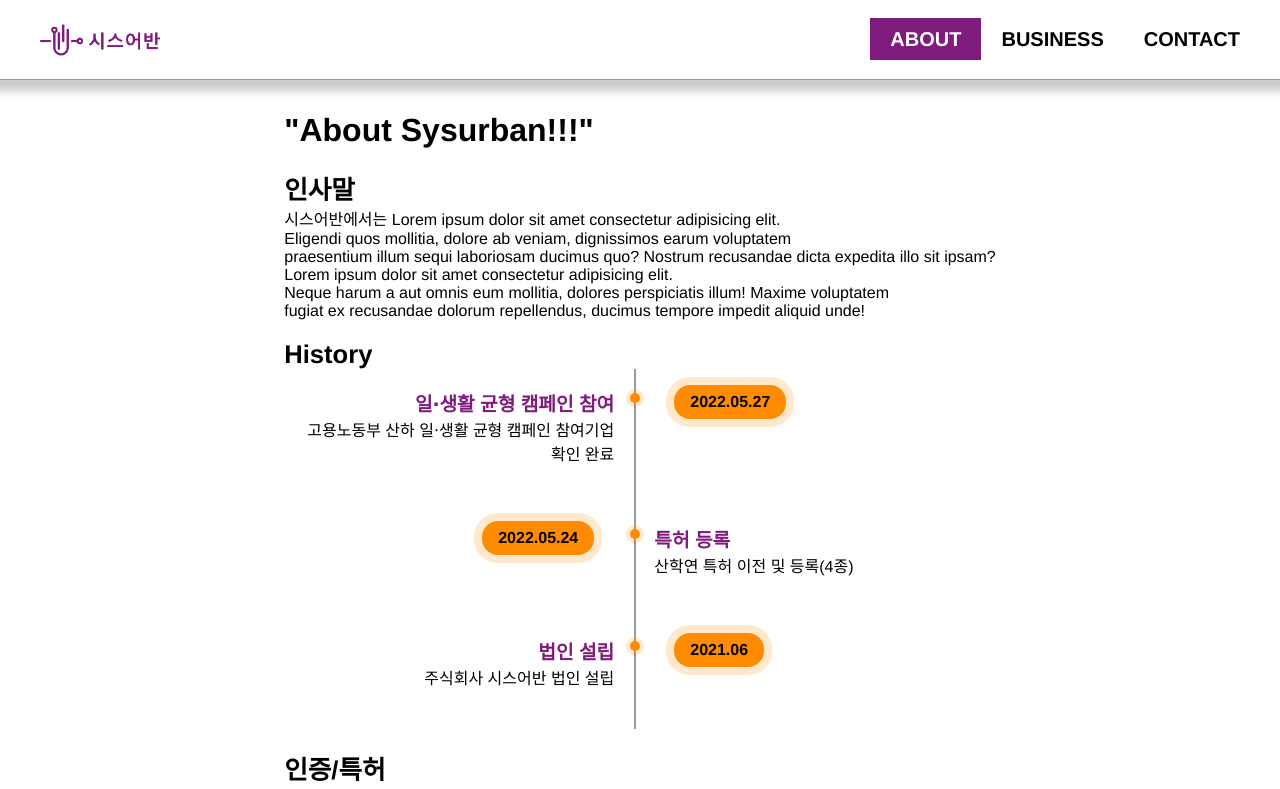
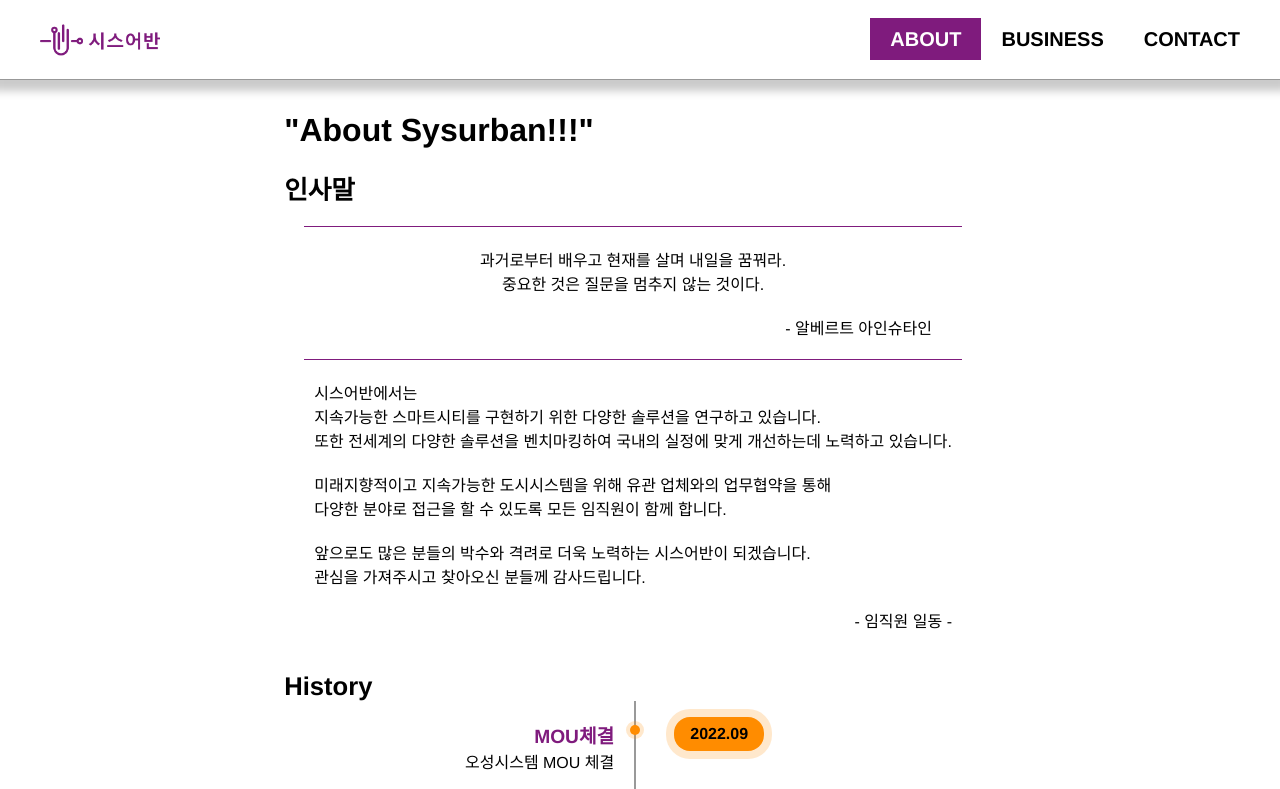
Before and after one commit to k-jin-yoon/sysurban.com, a Next.js app: page /about in a window 1280 px wide. Shown: the top 789 px of the page. Built offline with nearby package versions, Linux system fonts and the light colour scheme.

Commit message:
timeline 수정

```diff
--- a/components/Timeline.js
+++ b/components/Timeline.js
@@ -4,11 +4,20 @@ export default function Timeline(){
             <ul>
                 <li>
                     <div className="content">
+                        <h4>MOU체결</h4>
+                        <p>오성시스템 MOU 체결</p>
+                    </div>
+                    <div className="time">
+                        <h5>2022.09</h5>
+                    </div>
+                </li>
+                <li>
+                    <div className="content">
                         <h4>일‧생활 균형 캠페인 참여</h4>
                         <p>고용노동부 산하 일‧생활 균형 캠페인 참여기업 확인 완료</p>
                     </div>
                     <div className="time">
-                        <h5>2022.05.27</h5>
+                        <h5>2022.05</h5>
                     </div>
                 </li>
                 <li>
@@ -17,7 +26,7 @@ export default function Timeline(){
                         <p>산학연 특허 이전 및 등록(4종)</p>
                     </div>
                     <div className="time">
-                        <h5>2022.05.24</h5>
+                        <h5>2022.05</h5>
                     </div>
                 </li>
                 <li>
--- a/pages/about.js
+++ b/pages/about.js
@@ -9,14 +9,30 @@ export default function About(){
             {/* 간단한 인사말 쓰기 */}
             <div className="greeting">
                 <h2>인사말</h2>
+                <div className="maxim">
+                    <p className="text-center">
+                        과거로부터 배우고 현재를 살며 내일을 꿈꿔라.<br/>
+                        중요한 것은 질문을 멈추지 않는 것이다.
+                    </p>
+                    <p className="text-end">
+                        - 알베르트 아인슈타인
+                    </p>
+                </div>
                 <div>
-                    시스어반에서는
-                    Lorem ipsum dolor sit amet consectetur adipisicing elit.<br/>
-                    Eligendi quos mollitia, dolore ab veniam, dignissimos earum voluptatem<br/>
-                    praesentium illum sequi laboriosam ducimus quo? Nostrum recusandae dicta expedita illo sit ipsam?<br/>
-                    Lorem ipsum dolor sit amet consectetur adipisicing elit.<br/>
-                    Neque harum a aut omnis eum mollitia, dolores perspiciatis illum! Maxime voluptatem<br/>
-                    fugiat ex recusandae dolorum repellendus, ducimus tempore impedit aliquid unde!<br/>
+                    <p>
+                        시스어반에서는 <br/>
+                        지속가능한 스마트시티를 구현하기 위한 다양한 솔루션을 연구하고 있습니다.<br/>
+                        또한 전세계의 다양한 솔루션을 벤치마킹하여 국내의 실정에 맞게 개선하는데 노력하고 있습니다.<br/>
+                    </p>
+                    <p>
+                        미래지향적이고 지속가능한 도시시스템을 위해 유관 업체와의 업무협약을 통해<br/>
+                        다양한 분야로 접근을 할 수 있도록 모든 임직원이 함께 합니다.<br/>
+                    </p>
+                    <p>
+                        앞으로도 많은 분들의 박수와 격려로 더욱 노력하는 시스어반이 되겠습니다.<br/>
+                        관심을 가져주시고 찾아오신 분들께 감사드립니다.<br/>
+                    </p>
+                    <p className="text-end"> - 임직원 일동 - </p>
                 </div>
             </div>
             {/* 연혁 */}
@@ -56,7 +72,14 @@ export default function About(){
                     align-items: start;
                     justify-content: start;
                 }
-
+                .greeting p {
+                    margin: 20px 30px;
+                }
+                .maxim {
+                    margin: 20px;
+                    border-top: 1px solid var(--main-color);
+                    border-bottom: 1px solid var(--main-color);
+                }
                 .active {
                     color: white;
                     background-color: rgba(127,27,125,1);
--- a/styles/globals.css
+++ b/styles/globals.css
@@ -1,22 +1,16 @@
 :root {
   --main-color: rgba(127,27,125,1);
   --main-shadow: rgba(127,27,125,.2);
-  --sub-color: rgb(255,140,0);
+  --sub-color: rgba(255,140,0,1);
   --sub-shadow: rgba(255,140,0,0.2);
 }
 
 @import url('https://fonts.googleapis.com/css?family=Noto+Sans+KR&display=swap');
 
 * {
+  margin: 0;
   padding: 0;
-  margin: 0;
   box-sizing: border-box;
-}
-
-::selection {
-  color: var(--main-color);
-  background: var(--sub-color);
-  text-shadow: none;
 }
 
 html,
@@ -26,7 +20,7 @@ body {
   width: 100%;
   font-family: "Noto Sans KR", Helvetica, "Trebuchet MS", Verdana, sans-serif;
   /* font-family: 'Noto Sans KR', -apple-system, BlinkMacSystemFont, Segoe UI, Roboto, Oxygen,
-    Ubuntu, Cantarell, Fira Sans, Droid Sans, Helvetica Neue, sans-serif; */
+  Ubuntu, Cantarell, Fira Sans, Droid Sans, Helvetica Neue, sans-serif; */
 }
 
 a {
@@ -38,6 +32,12 @@ a {
 a:active,
 a:hover {
   outline: 0;
+}
+
+::selection {
+  color: var(--main-color);
+  background: var(--sub-color);
+  text-shadow: none;
 }
 
 h1 {
@@ -98,7 +98,15 @@ textarea {
 html {
   scrollbar-track-color: var(--main-color);
 }
-
+.text-center {
+  text-align: center;
+}
+.text-start {
+  text-align: left;
+}
+.text-end {
+  text-align: right;
+}
 @media (prefers-color-scheme: dark) {
   *::-webkit-scrollbar-thumb {
     background-color: var(--sub-color);
```
